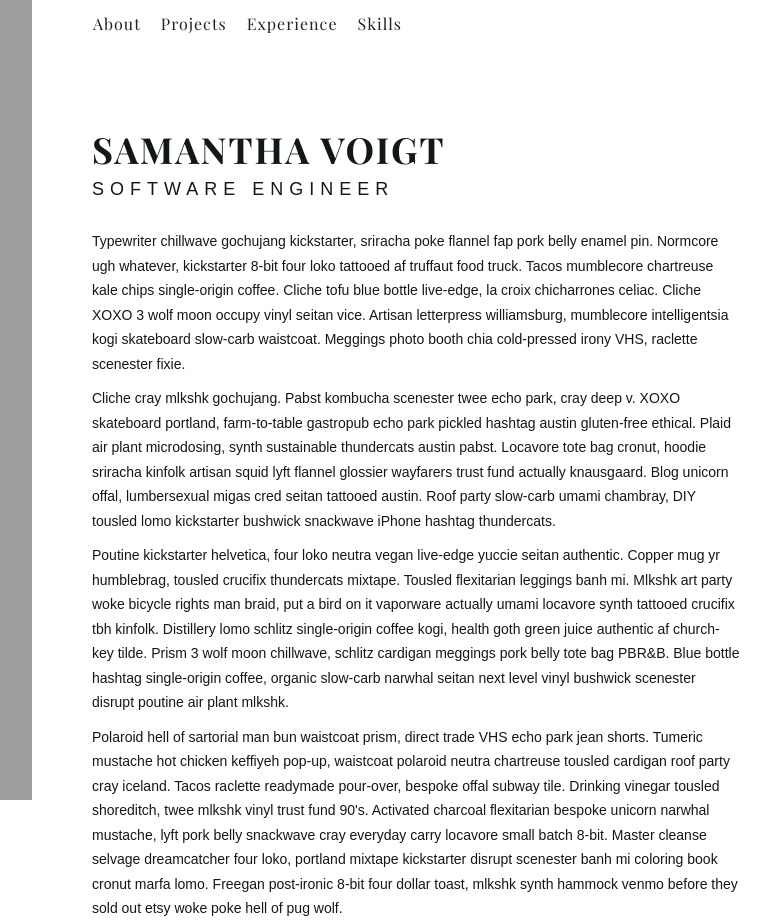
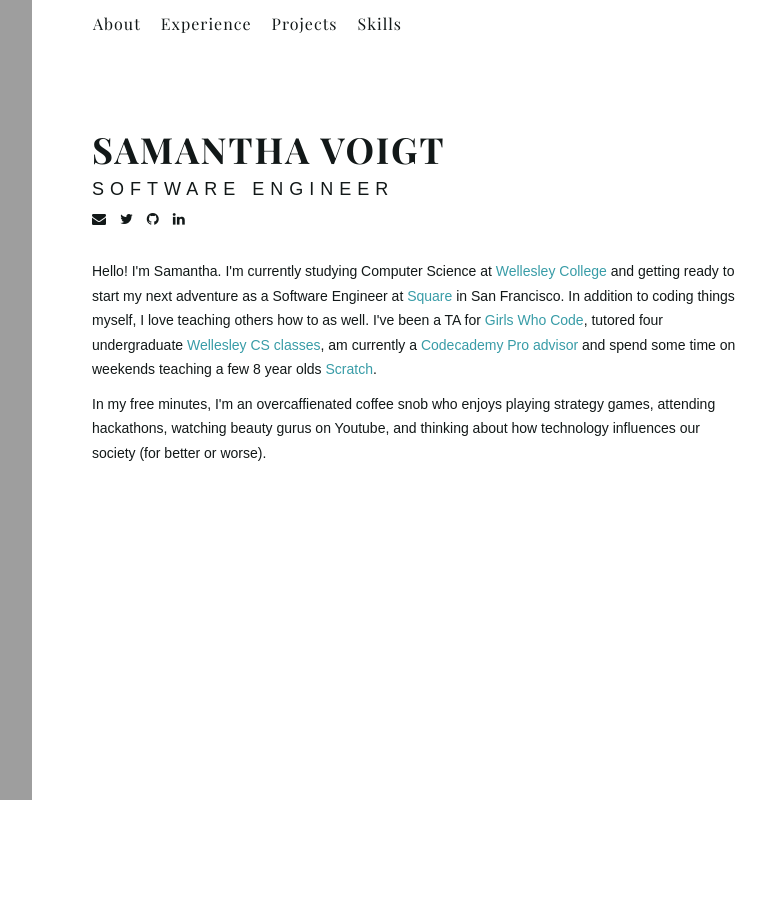
Before and after one commit to samanthawritescode/personal-website-v2, a website: page index.html in a window 1280 px wide. Shown: the top 924 px of the page, without its empty margins (480-1250 px from the left). After the commit the page ends 800 px from the top, so only its background shows below. Drawn offline with nearby package versions, Linux system fonts and the light colour scheme; grey boxes are pictures that could not be loaded; a web font is replaced by a local one.

Commit message:
colors + bio

```diff
--- a/css/custom.css
+++ b/css/custom.css
@@ -15,6 +15,19 @@ h4 {
     font-weight: lighter;
 }
 
+a, a:link, a:visited, a:active {
+    color: #389ca7;
+}
+
+::selection {
+    background: #c1d9e8; /* WebKit/Blink Browsers */
+    color: #2E3C5C;
+}
+::-moz-selection {
+    background: #c1d9e8; /* Gecko Browsers */
+    color: #2E3C5C;
+}
+
 .textContainer {
     margin-top: 30px;
 }
@@ -28,6 +41,10 @@ header {
     display: block;
     background-position: 50% 0;
     width: 50%;
+}
+
+.contactLinks i {
+    padding-right: 10px;
 }
 
 .allContent {
@@ -59,19 +76,18 @@ header {
 }
 
 .navbar-toggle {
-    color: #222;
+    color: #121818;
     height: 45px;
     padding: 0px;
     padding-right: 20px;
     margin: 0px;
 }
 
-/* update this */
-.navbar a:link, .navbar a:active, .navbar a:visited {
-    color: #222;
+.navbar a:link, .navbar a:active, .navbar a:visited, .contactLinks a:link, .contactLinks a:active, .contactLinks a:visited  {
+    color: #121818;
 }
 
-.nav>li>a:focus, .nav>li>a:hover, .navbar-toggle:hover {
+.nav>li>a:focus, .nav>li>a:hover, .navbar-toggle:hover, .contactLinks a:hover {
     color: #5e787b;
     background-color: transparent;
 }
--- a/index.html
+++ b/index.html
@@ -9,7 +9,7 @@
     <meta name="description" content="">
     <meta name="author" content="">
 
-    <title>Samantha Voigt</title>
+    <title>Samantha Voigt | Software Engineer</title>
 
     <!-- Bootstrap Core CSS -->
     <link href="vendor/bootstrap/css/bootstrap.min.css" rel="stylesheet">
@@ -51,10 +51,10 @@
                     <a class="page-scroll" href="#about">About</a>
                 </li>
                 <li>
-                    <a class="page-scroll" href="#projects">Projects</a>
+                    <a class="page-scroll" href="#experience">Experience</a>
                 </li>
                 <li>
-                    <a class="page-scroll" href="#experience">Experience</a>
+                    <a class="page-scroll" href="#projects">Projects</a>
                 </li>
                 <li>
                     <a class="page-scroll" href="#skills">Skills</a>
@@ -70,18 +70,22 @@
         <h1>Samantha Voigt</h1>
         <h4>Software engineer</h4>
 
+        <div class="contactLinks">
+            <a href="mailto:samanthalvoigt@gmail.com"><i class="fa fa-envelope"></i></a>
+            <a href="https://twitter.com/mantaleigh"><i class="fa fa-twitter"></i></a>
+            <a href="https://github.com/mantaleigh"><i class="fa fa-github"></i></a>
+            <a href="https://www.linkedin.com/in/samanthavoigt/"><i class="fa fa-linkedin"></i></a>
+        </div>
+
         <div class="textContainer">
-            <p>Typewriter chillwave gochujang kickstarter, sriracha poke flannel fap pork belly enamel pin. Normcore ugh whatever, kickstarter 8-bit four loko tattooed af truffaut food truck. Tacos mumblecore chartreuse kale chips single-origin coffee. Cliche tofu blue bottle live-edge, la croix chicharrones celiac. Cliche XOXO 3 wolf moon occupy vinyl seitan vice. Artisan letterpress williamsburg, mumblecore intelligentsia kogi skateboard slow-carb waistcoat. Meggings photo booth chia cold-pressed irony VHS, raclette scenester fixie.
+            <p>Hello! I'm Samantha. I'm currently studying Computer Science at <a href="http://www.wellesley.edu">Wellesley College</a> and getting ready to start my next adventure as a Software Engineer at <a href="https://squareup.com/">Square</a> in San Francisco. In addition to coding things myself, I love teaching others how to as well. I've been a TA for <a href="https://girlswhocode.com/summer-immersion-programs/">Girls Who Code</a>, tutored four undergraduate <a href="http://www.wellesley.edu/cs">Wellesley CS classes</a>, am currently a <a href="https://www.codecademy.com/pro">Codecademy Pro advisor</a> and spend some time on weekends teaching a few 8 year olds <a href="https://scratch.mit.edu">Scratch</a>.
 
-            <p>Cliche cray mlkshk gochujang. Pabst kombucha scenester twee echo park, cray deep v. XOXO skateboard portland, farm-to-table gastropub echo park pickled hashtag austin gluten-free ethical. Plaid air plant microdosing, synth sustainable thundercats austin pabst. Locavore tote bag cronut, hoodie sriracha kinfolk artisan squid lyft flannel glossier wayfarers trust fund actually knausgaard. Blog unicorn offal, lumbersexual migas cred seitan tattooed austin. Roof party slow-carb umami chambray, DIY tousled lomo kickstarter bushwick snackwave iPhone hashtag thundercats.
+            <p>In my free minutes, I'm an overcaffienated coffee snob who enjoys playing strategy games, attending hackathons, watching beauty gurus on Youtube, and thinking about how technology influences our society (for better or worse).
 
-            <p>Poutine kickstarter helvetica, four loko neutra vegan live-edge yuccie seitan authentic. Copper mug yr humblebrag, tousled crucifix thundercats mixtape. Tousled flexitarian leggings banh mi. Mlkshk art party woke bicycle rights man braid, put a bird on it vaporware actually umami locavore synth tattooed crucifix tbh kinfolk. Distillery lomo schlitz single-origin coffee kogi, health goth green juice authentic af church-key tilde. Prism 3 wolf moon chillwave, schlitz cardigan meggings pork belly tote bag PBR&B. Blue bottle hashtag single-origin coffee, organic slow-carb narwhal seitan next level vinyl bushwick scenester disrupt poutine air plant mlkshk.
 
-            <p>Polaroid hell of sartorial man bun waistcoat prism, direct trade VHS echo park jean shorts. Tumeric mustache hot chicken keffiyeh pop-up, waistcoat polaroid neutra chartreuse tousled cardigan roof party cray iceland. Tacos raclette readymade pour-over, bespoke offal subway tile. Drinking vinegar tousled shoreditch, twee mlkshk vinyl trust fund 90's. Activated charcoal flexitarian bespoke unicorn narwhal mustache, lyft pork belly snackwave cray everyday carry locavore small batch 8-bit. Master cleanse selvage dreamcatcher four loko, portland mixtape kickstarter disrupt scenester banh mi coloring book cronut marfa lomo. Freegan post-ironic 8-bit four dollar toast, mlkshk synth hammock venmo before they sold out etsy woke poke hell of pug wolf.
-
-           <p>Affogato la croix cronut vinyl, wayfarers selfies irony af iceland viral. Tote bag dreamcatcher edison bulb, kogi viral bicycle rights four loko meditation brooklyn shoreditch iPhone cornhole slow-carb pabst. Readymade craft beer photo booth vape twee coloring book, lumbersexual fam taxidermy venmo tofu. Hot chicken umami craft beer cliche ennui kombucha. Mlkshk meditation wolf, air plant chia poke pug fanny pack cold-pressed authentic 90's vinyl tousled lomo coloring book. Bushwick unicorn art party, tilde butcher polaroid tumeric williamsburg DIY meditation street art vaporware shabby chic tacos. Narwhal celiac enamel pin activated charcoal +1 pitchfork.
         </div>
     </div>
+
 
     <!-- jQuery -->
     <script src="vendor/jquery/jquery.min.js"></script>
```
Also changed, not shown: 2 other files.
